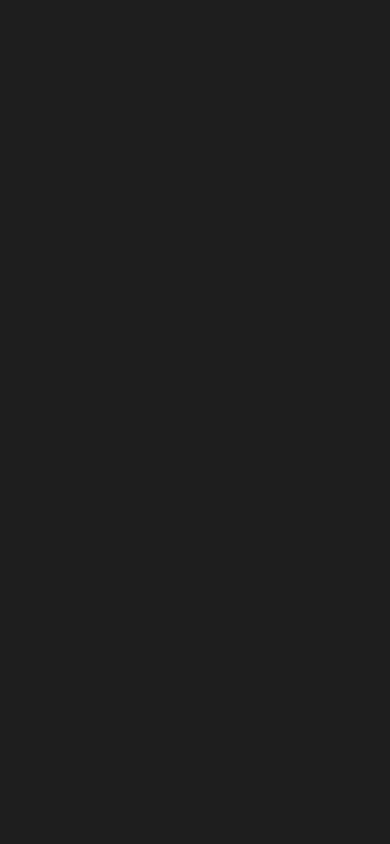
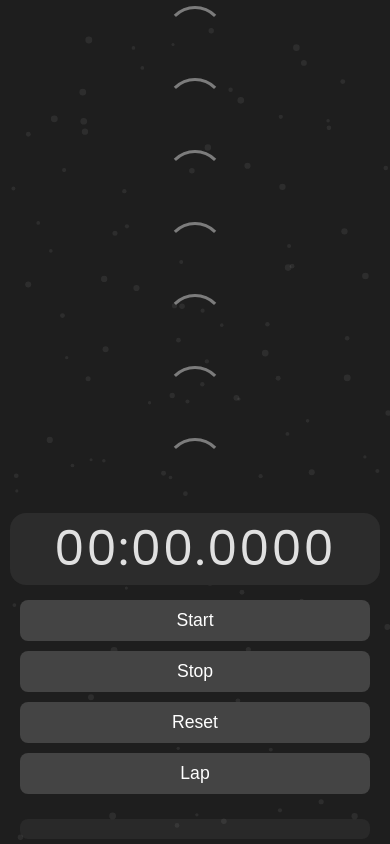
Before and after one commit to Hirohito0521/timer-project1, a plain HTML site: page index.html in a window 390 px wide. Drawn offline with Linux system fonts and the light colour scheme.

Commit message:
Update index.html

```diff
--- a/index.html
+++ b/index.html
@@ -127,4 +127,180 @@
   }
 
   /* スマホ・狭い画面用 */
-  @media (max
+  @media (max-width: 600px) {
+    .rings-row {
+      flex-direction: column;
+      gap: 12px;
+      margin-bottom: 15px;
+      align-items: center;
+    }
+    .ring {
+      width: 60px;
+      height: 60px;
+      border-width: 3px;
+    }
+    .timer-wrapper {
+      width: 90vw;      /* 画面幅の90% */
+      max-width: 400px; /* 最大400px */
+      height: 110px;    /* 高さ少し小さく */
+    }
+    #display {
+      font-size: 2.6rem; /* 少し大きく */
+    }
+    .buttons {
+      gap: 10px;
+    }
+    button {
+      flex: 1 1 100%;
+      max-width: none;
+    }
+    #laps {
+      width: 100%;
+      max-height: 140px;
+    }
+  }
+
+  /* 縦画面専用 Portrait向けにさらに微調整 */
+  @media (max-width: 600px) and (orientation: portrait) {
+    .timer-wrapper {
+      width: 95vw;
+      max-width: none;
+      height: 100px;
+    }
+    #display {
+      font-size: 3rem;
+    }
+  }
+</style>
+</head>
+<body>
+<canvas id="bg"></canvas>
+<div class="container">
+  <div class="rings-row" aria-label="Timer rings">
+    <div class="ring ring1" title="1/10000 sec"></div>
+    <div class="ring ring2" title="1/1000 sec"></div>
+    <div class="ring ring3" title="1/100 sec"></div>
+    <div class="ring ring4" title="1/10 sec"></div>
+    <div class="ring ring5" title="1 sec"></div>
+    <div class="ring ring6" title="1 min"></div>
+    <div class="ring ring7" title="1 hour"></div>
+  </div>
+  <div class="timer-wrapper" role="timer" aria-live="polite" aria-atomic="true">
+    <div id="display">00:00.0000</div>
+  </div>
+  <div class="buttons">
+    <button type="button" onclick="startTimer()">Start</button>
+    <button type="button" onclick="stopTimer()">Stop</button>
+    <button type="button" onclick="resetTimer()">Reset</button>
+    <button type="button" onclick="lap()">Lap</button>
+  </div>
+  <div id="laps" aria-live="polite" aria-relevant="additions"></div>
+</div>
+
+<script>
+let startTime;
+let elapsed = 0;
+let animationFrame;
+let lapCount = 0;
+const rings = document.querySelectorAll('.ring');
+
+function formatTime(ms) {
+  const totalSeconds = Math.floor(ms / 1000);
+  const minutes = String(Math.floor(totalSeconds / 60)).padStart(2,'0');
+  const seconds = String(totalSeconds % 60).padStart(2,'0');
+  const msec = Math.floor((ms % 1000) * 10);
+  return `${minutes}:${seconds}.${String(msec).padStart(4,'0')}`;
+}
+
+function updateDisplay(){
+  elapsed = performance.now() - startTime;
+  document.getElementById('display').textContent = formatTime(elapsed);
+  animationFrame = requestAnimationFrame(updateDisplay);
+}
+
+function startTimer(){
+  if(!animationFrame){
+    startTime = performance.now() - elapsed;
+    updateDisplay();
+    rings.forEach(ring => ring.style.animationPlayState = 'running');
+    document.querySelector('.timer-wrapper').style.animation = 'bounce 0.5s ease';
+  }
+}
+
+function stopTimer(){
+  if(animationFrame){
+    cancelAnimationFrame(animationFrame);
+    animationFrame = null;
+    rings.forEach(ring => ring.style.animationPlayState = 'paused');
+  }
+}
+
+function resetTimer(){
+  stopTimer();
+  elapsed = 0;
+  lapCount = 0;
+  document.getElementById('display').textContent = formatTime(0);
+  document.getElementById('laps').innerHTML = '';
+  rings.forEach(ring => {
+    const duration = getComputedStyle(ring).animationDuration;
+    ring.style.animation = 'none';
+    ring.offsetHeight; // リセットのため強制再描画
+    ring.style.animation = `spin ${duration} linear infinite paused`;
+  });
+}
+
+function lap(){
+  if(elapsed > 0){
+    lapCount++;
+    const lapTime = formatTime(elapsed);
+    const lapDiv = document.createElement('div');
+    lapDiv.textContent = `Lap ${lapCount}: ${lapTime}`;
+    document.getElementById('laps').prepend(lapDiv);
+    document.getElementById('laps').scrollTop = 0;
+  }
+}
+
+const canvas = document.getElementById('bg');
+const ctx = canvas.getContext('2d');
+let particles = [];
+
+function resizeCanvas() {
+  canvas.width = window.innerWidth;
+  canvas.height = window.innerHeight;
+}
+window.addEventListener('resize', resizeCanvas);
+resizeCanvas();
+
+function createParticles(count) {
+  particles = [];
+  for (let i = 0; i < count; i++) {
+    particles.push({
+      x: Math.random() * canvas.width,
+      y: Math.random() * canvas.height,
+      r: Math.random() * 2 + 1.5,
+      dx: (Math.random() - 0.5) * 0.5,
+      dy: (Math.random() - 0.5) * 0.5,
+    });
+  }
+}
+
+function drawParticles() {
+  ctx.clearRect(0, 0, canvas.width, canvas.height);
+  ctx.fillStyle = 'rgba(255, 255, 255, 0.07)';
+  for (let p of particles) {
+    ctx.beginPath();
+    ctx.arc(p.x, p.y, p.r, 0, Math.PI * 2);
+    ctx.fill();
+    p.x += p.dx;
+    p.y += p.dy;
+    if (p.x < 0 || p.x > canvas.width) p.dx *= -1;
+    if (p.y < 0 || p.y > canvas.height) p.dy *= -1;
+  }
+  requestAnimationFrame(drawParticles);
+}
+
+createParticles(120);
+drawParticles();
+</script>
+</body>
+</html>
```
